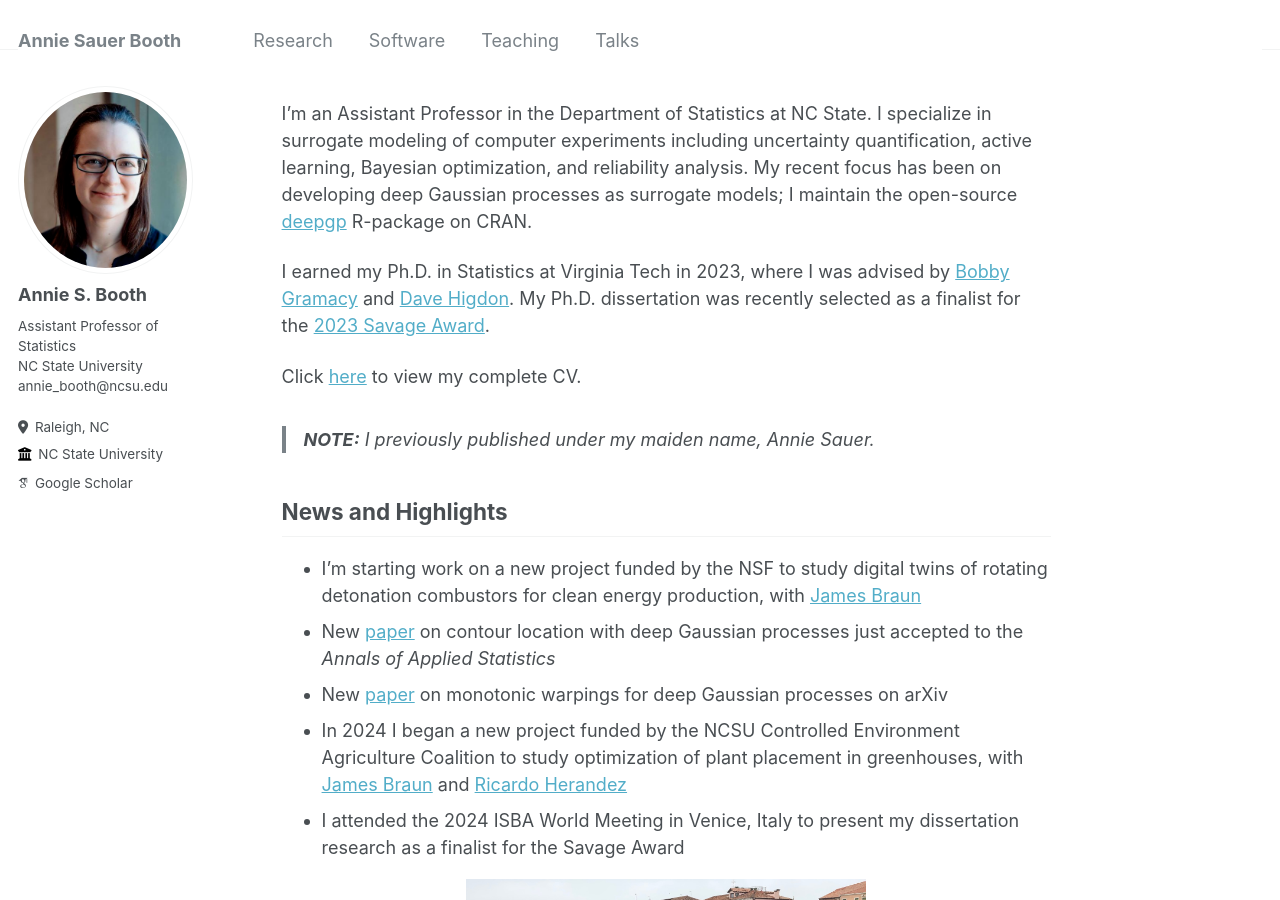
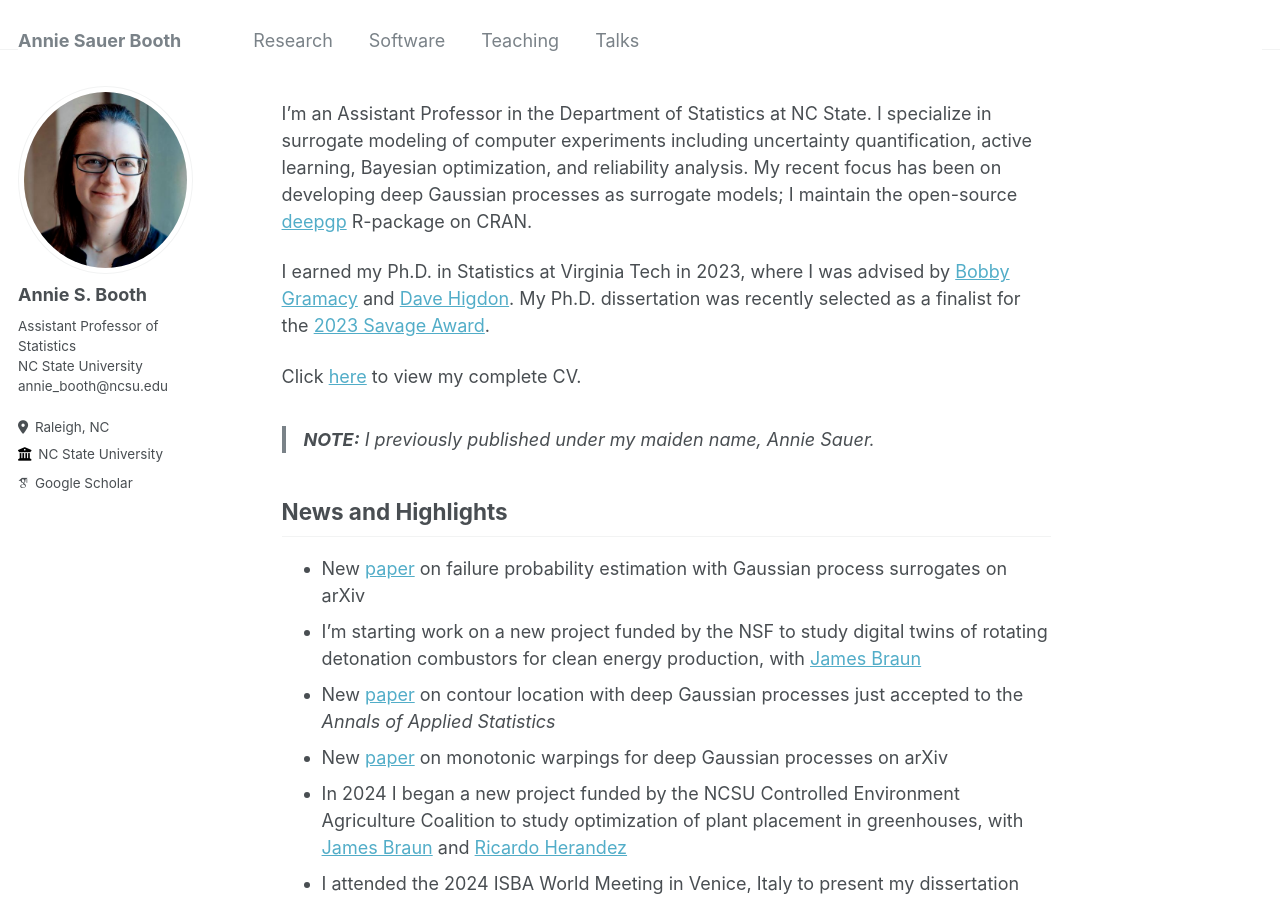
Before and after one commit to anniesbooth/anniesbooth.github.io, a Jekyll site: the page built from _pages/about.md, in a window 1280 px wide and 900 px high. Built offline with Jekyll 4.4.1, drawn with Linux system fonts in a browser that asks for light colours; some web fonts are replaced.

Commit message:
new arxiv paper

```diff
--- a/_pages/about.md
+++ b/_pages/about.md
@@ -18,6 +18,7 @@ Click [here](/files/BoothCV.pdf) to view my complete CV.
 News and Highlights
 ------
 
+* New [paper](https://arxiv.org/pdf/2410.04496) on failure probability estimation with Gaussian process surrogates on arXiv
 * I'm starting work on a new project funded by the NSF to study digital twins of rotating detonation combustors for clean energy production, with [James Braun](https://mae.ncsu.edu/people/james-braun/)
 * New [paper](https://arxiv.org/pdf/2308.04420.pdf) on contour location with deep Gaussian processes just accepted to the *Annals of Applied Statistics*
 * New [paper](https://arxiv.org/pdf/2408.01540) on monotonic warpings for deep Gaussian processes on arXiv
```
Also changed, not shown: 2 other files.
